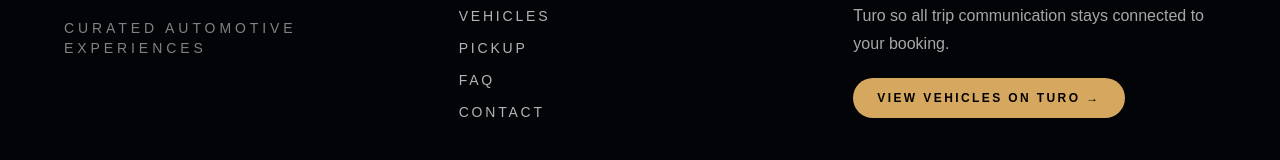
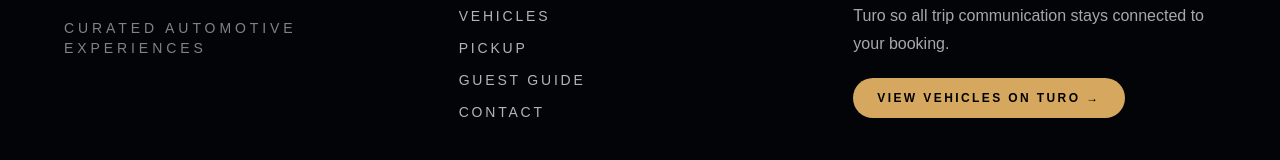
Before and after one commit to coloradoequipment/drive-elevated, a Next.js app: page /vehicles/rivian in a window 1280 px wide. Shown: the part 6242-6402 px from the top of the page. Built offline with nearby package versions, Linux system fonts and the light colour scheme.

Commit message:
Replace footer FAQ link with guest guide

```diff
--- a/app/components/Footer.tsx
+++ b/app/components/Footer.tsx
@@ -19,7 +19,7 @@ export default function Footer() {
           <Link href="/">Home</Link>
           <Link href="/#vehicles">Vehicles</Link>
           <Link href="/pickup">Pickup</Link>
-          <Link href="/faq">FAQ</Link>
+          <Link href="/guest-guide">Guest Guide</Link>
           <Link href="/contact">Contact</Link>
         </div>
 
```
